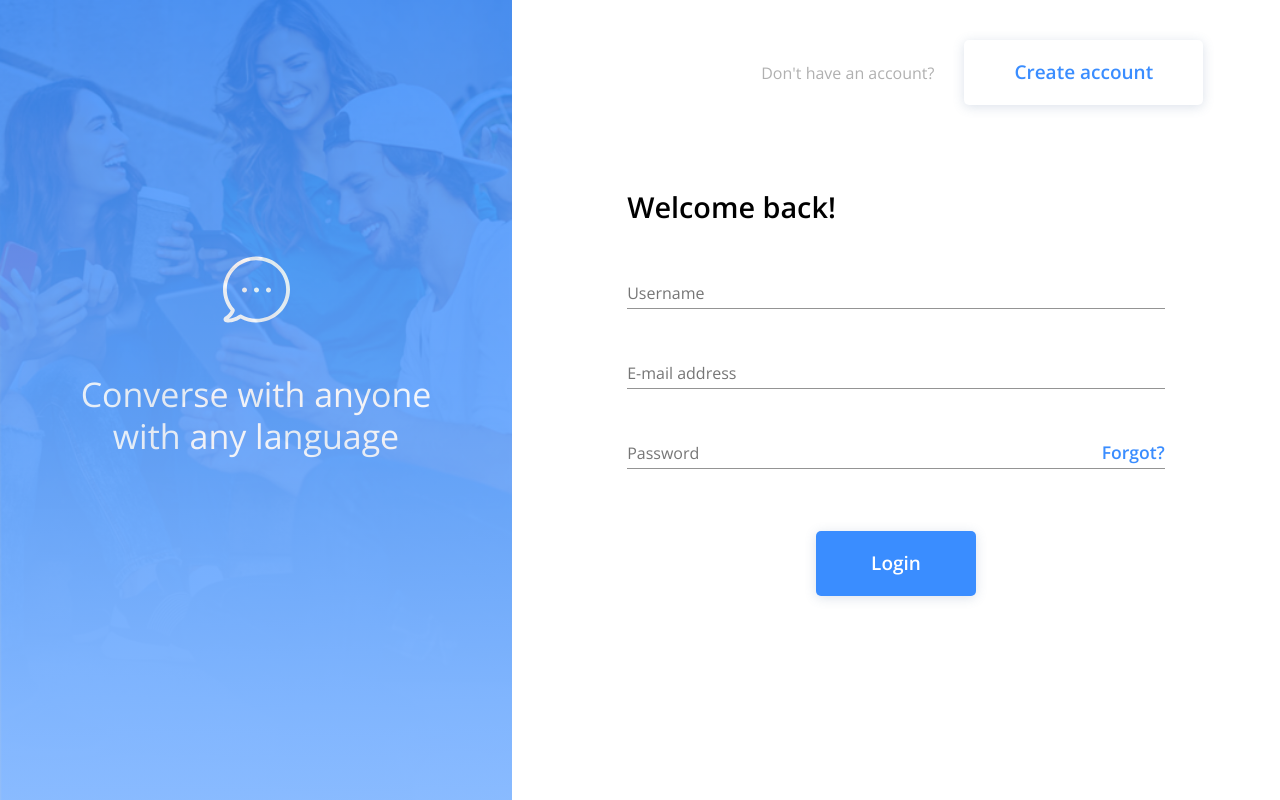
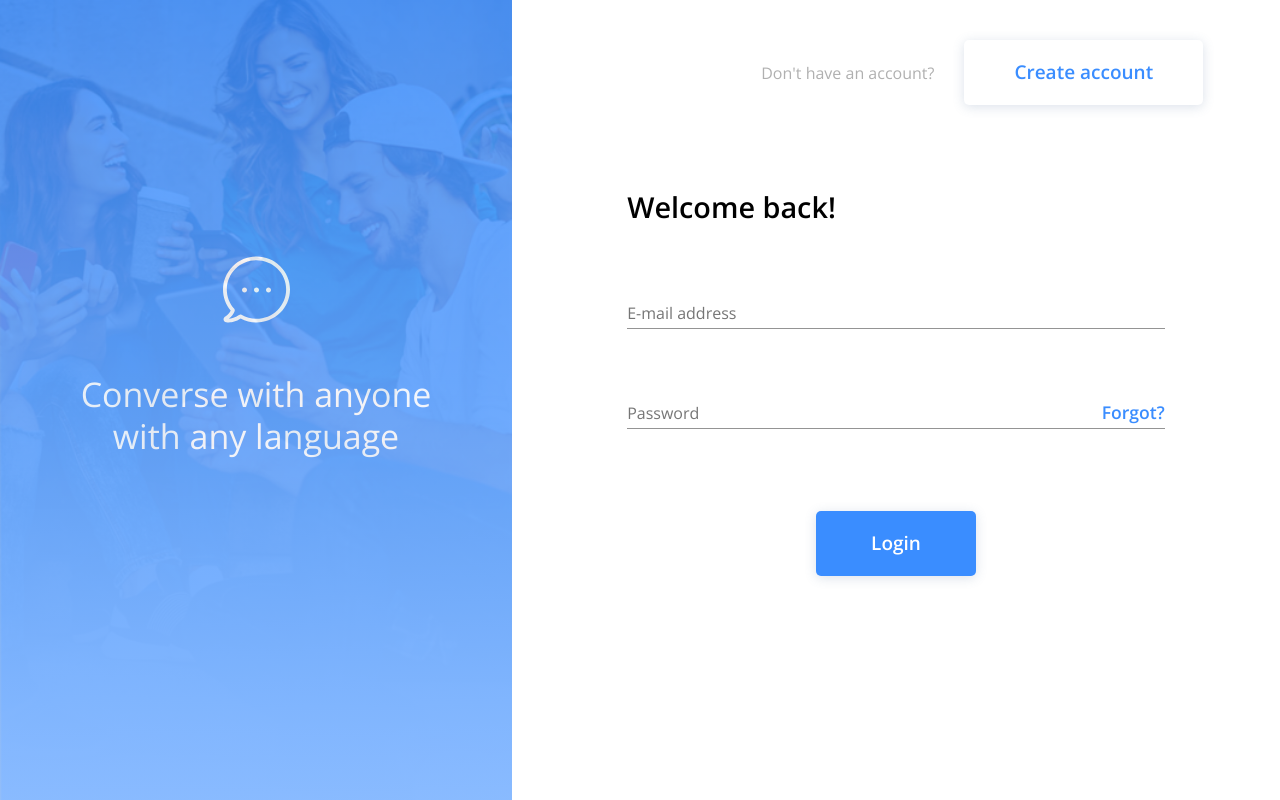
Before and after one commit to nexticodes/6efad0, a React (Create React App) app in the folder client/: page /login in a window 1280 px wide. Built offline with nearby package versions, Linux system fonts and the light colour scheme; no server answers.

Commit message:
Revert changes to reflect issue-2/correct login/signup pages.

```diff
--- a/client/src/components/Auth/AuthForm.js
+++ b/client/src/components/Auth/AuthForm.js
@@ -87,15 +87,15 @@ const AuthForm = ({ mode, action }) => {
     event.preventDefault();
     const form = event.currentTarget;
     const formElements = form.elements;
-    const username = formElements.username.value;
+    const email = formElements.email.value;
     const password = formElements.password.value;
 
     if (isRegister) {
-      const email = formElements.email.value;
+      const username = formElements.username.value;
       await action({ username, email, password });
       return;
     }
-    await action({ username, password });
+    await action({ email, password });
   };
 
   const formLabel = isRegister ? 'Create an account.' : 'Welcome back!';
@@ -108,7 +108,7 @@ const AuthForm = ({ mode, action }) => {
         {formLabel}
       </Typography>
       <Grid className={classes.formGrid}>
-        {!isRegister && (
+        {isRegister && (
           <FormInput label="Username" name="username" type="text" />
         )}
         <FormInput label="E-mail address" type="email" name="email" />
```
